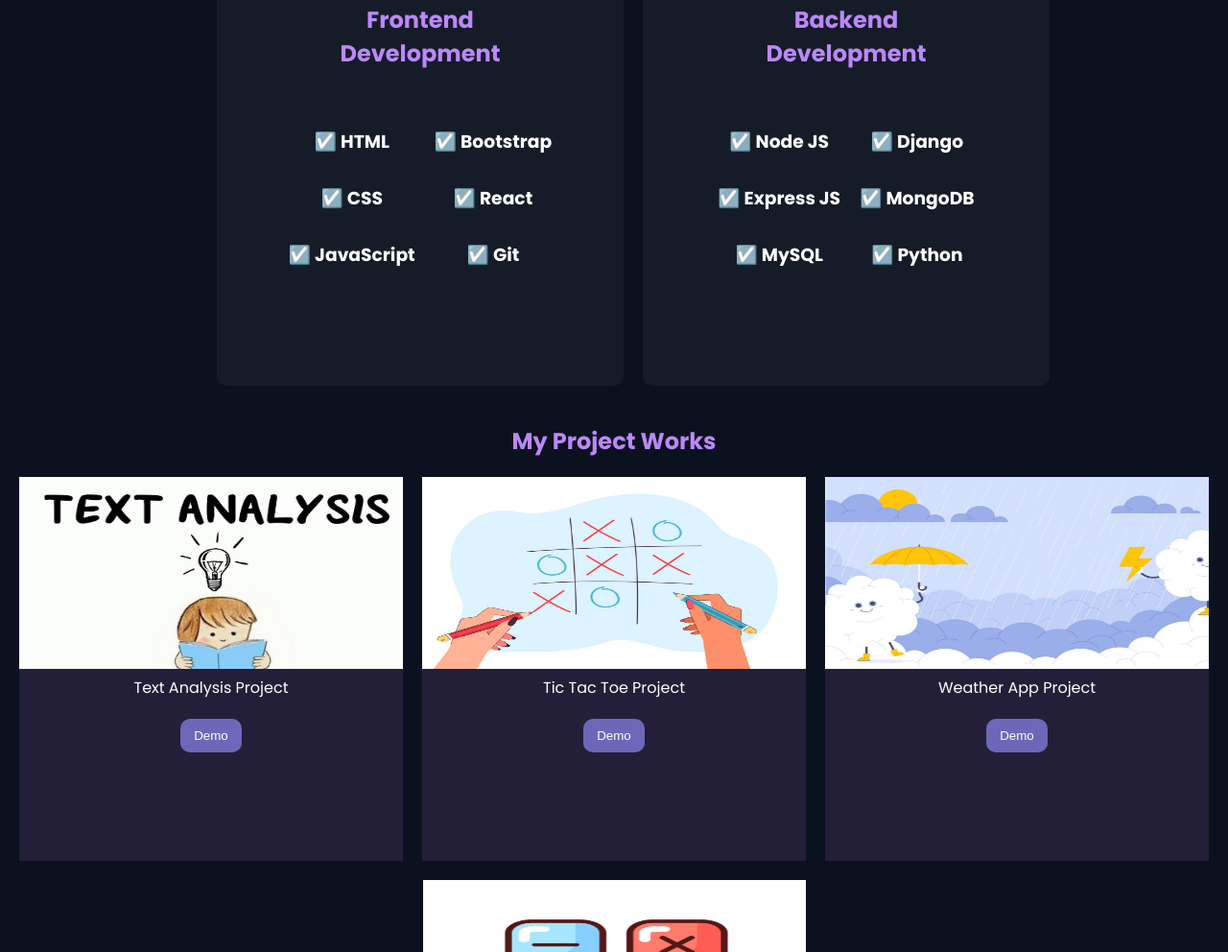
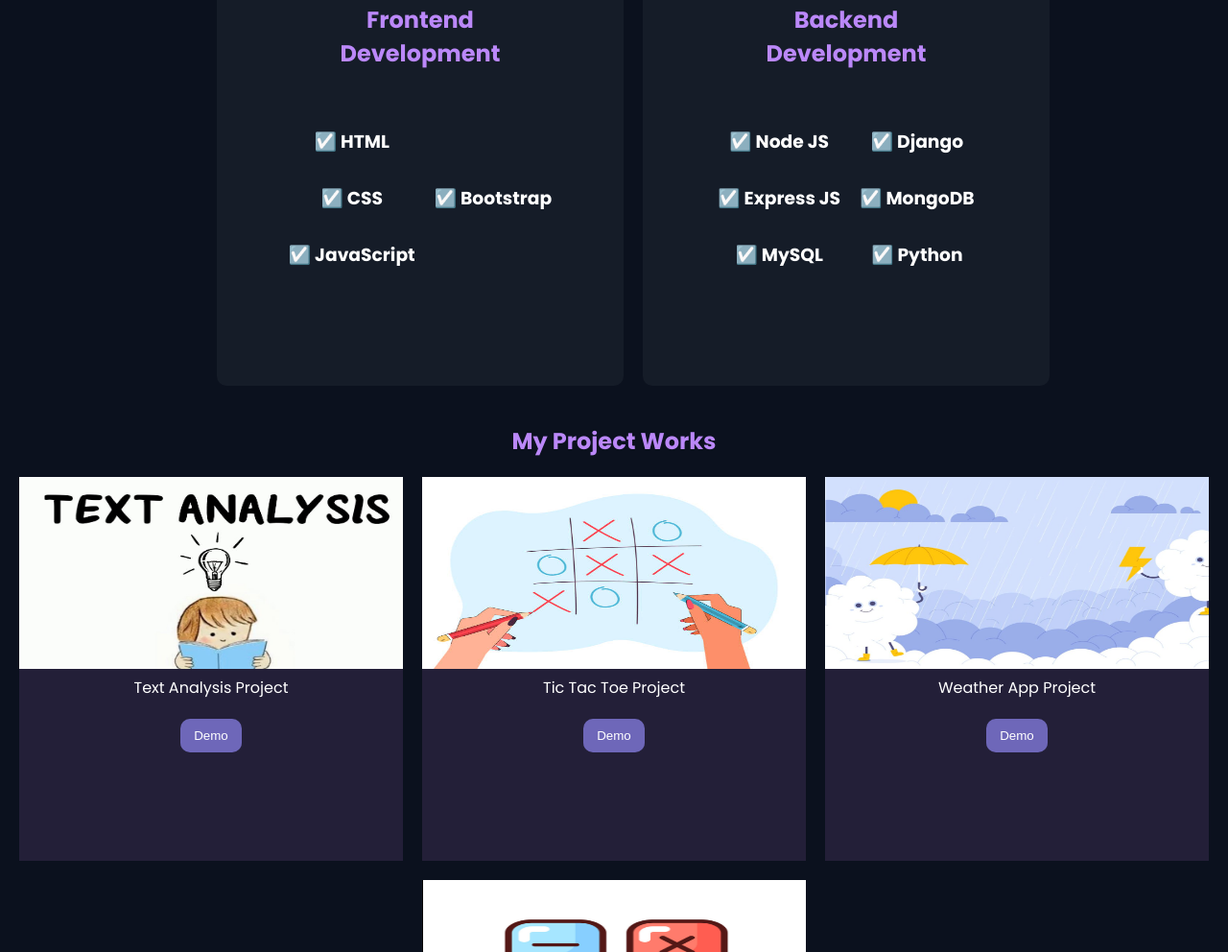
Before and after one commit to aditinni/portfolio-website, a plain HTML site: page index.html in a window 1280 px wide. Shown: the part 1509-2501 px from the top of the page at 96% size. Drawn offline with Linux system fonts and the light colour scheme.

Commit message:
index.html

```diff
--- a/index.html
+++ b/index.html
@@ -61,8 +61,6 @@
                     </div>
                     <div class="skills-flex-front">
                         <h3>☑️ Bootstrap</h3>
-                        <h3>☑️ React</h3>
-                        <h3>☑️ Git</h3>
                     </div>
                 </div>
 
```
